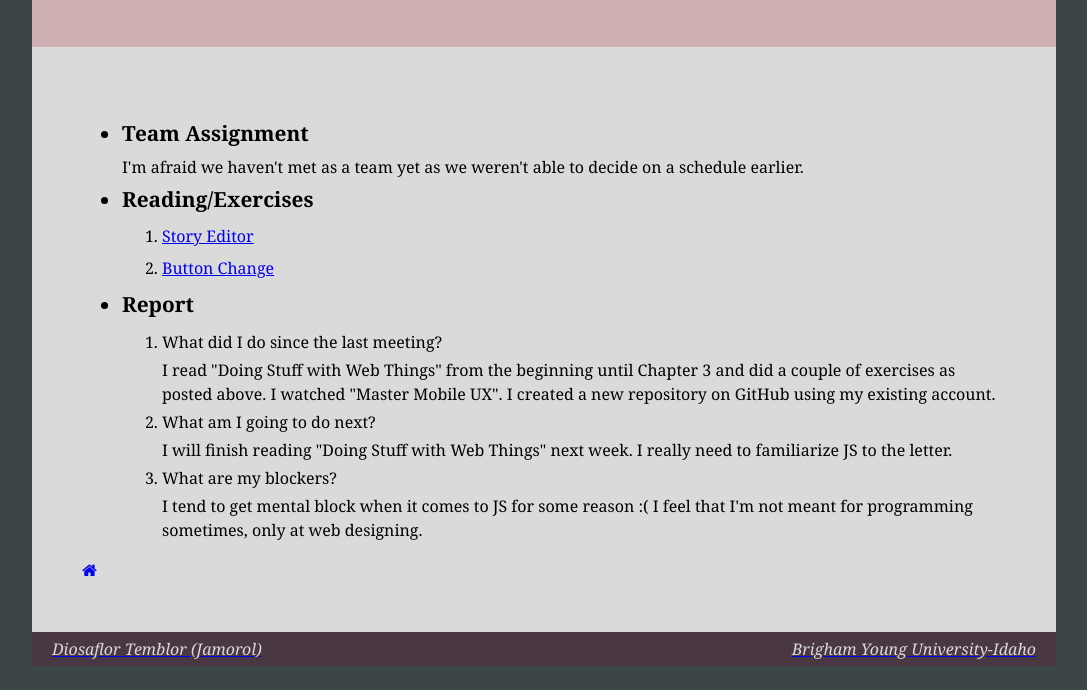
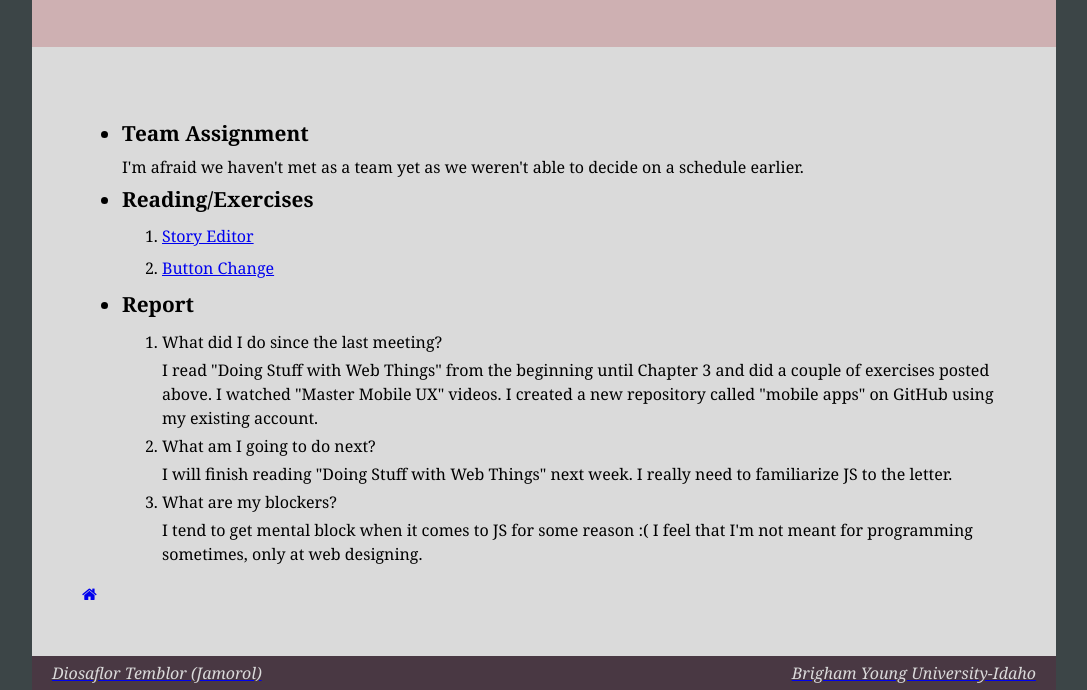
Before and after one commit to diosatem/mobile-apps, a plain HTML site: page week1/index.html in a window 1280 px wide. Shown: the part 131-821 px from the top of the page, without its empty margins (96-1183 px from the left). Before the commit the page ends 800 px from the top, so only its background shows below. Drawn offline with Linux system fonts and the light colour scheme.

Commit message:
update to final commit week 1

```diff
--- a/week1/index.html
+++ b/week1/index.html
@@ -30,7 +30,7 @@
                 <li>Report</li>
                 <ol>
                     <li>What did I do since the last meeting?</li>
-                    <p>I read "Doing Stuff with Web Things" from the beginning until Chapter 3 and did a couple of exercises as posted above. I watched "Master Mobile UX". I created a new repository on GitHub using my existing account. </p>
+                    <p>I read "Doing Stuff with Web Things" from the beginning until Chapter 3 and did a couple of exercises posted above. I watched "Master Mobile UX" videos. I created a new repository called "mobile apps" on GitHub using my existing account. </p>
                     <li>What am I going to do next?</li>
                     <p>I will finish reading "Doing Stuff with Web Things" next week. I really need to familiarize JS to the letter.</p>
                     <li>What are my blockers?</li>
```
